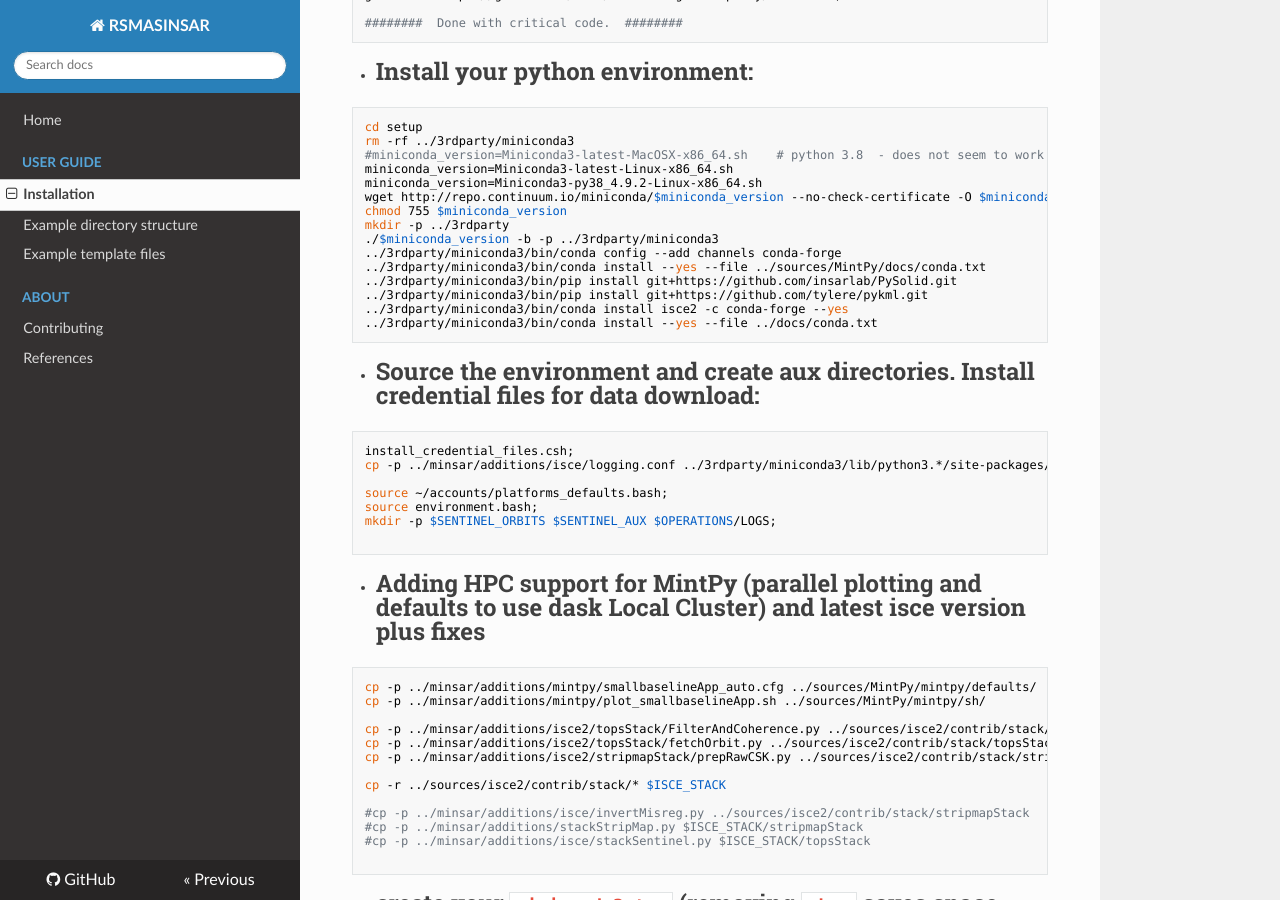
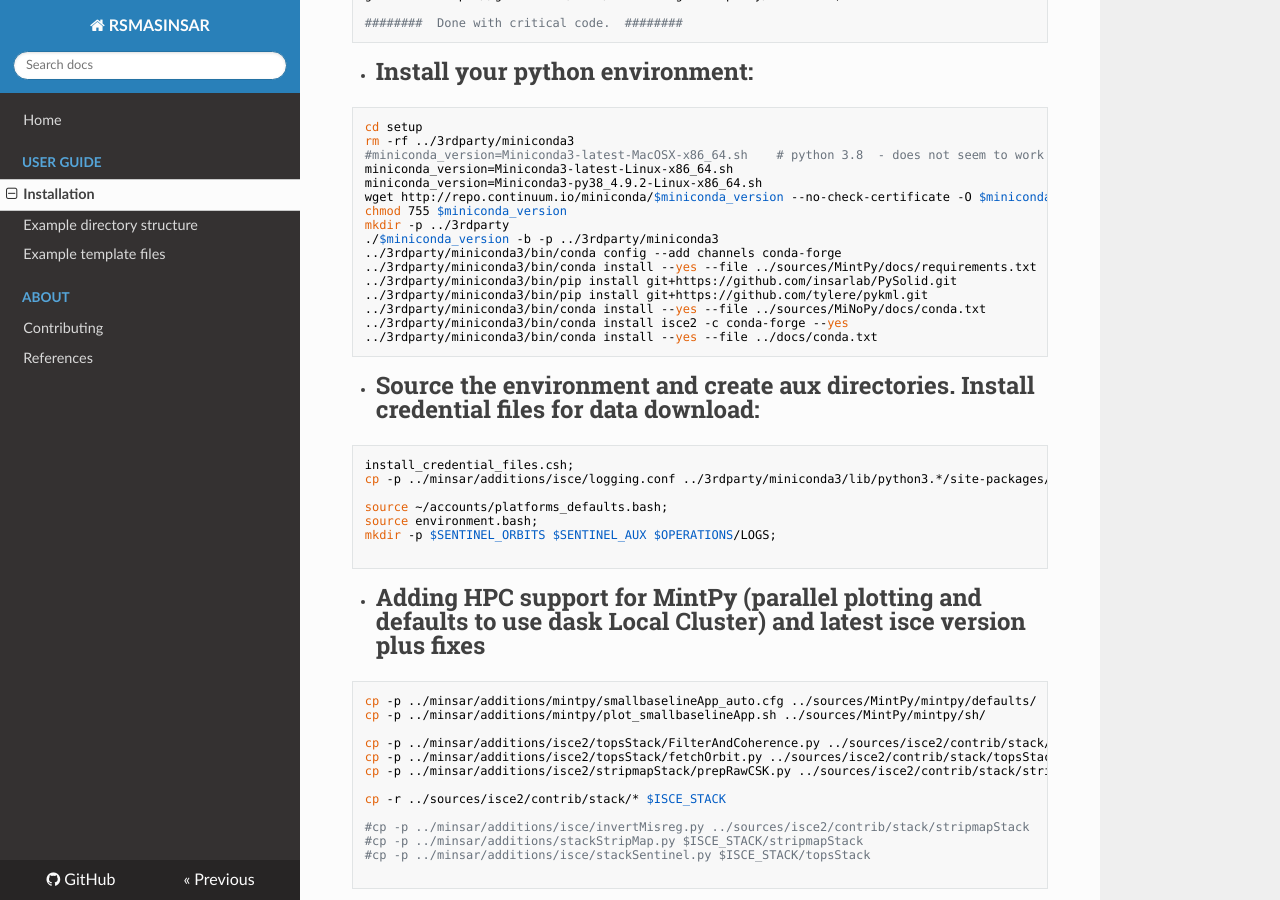
Before and after one commit to geodesymiami/rsmas_insar, an MkDocs documentation site: the page built from docs/installation.md, in a window 1280 px wide and 900 px high, scrolled down 789 px. Built offline with MkDocs 1.6.1, drawn with Linux system fonts in a browser that asks for light colours; nearby versions of some CDN libraries.

Commit message:
Update installation.md

````diff
--- a/docs/installation.md
+++ b/docs/installation.md
@@ -48,9 +48,10 @@
 mkdir -p ../3rdparty
 ./$miniconda_version -b -p ../3rdparty/miniconda3
 ../3rdparty/miniconda3/bin/conda config --add channels conda-forge
-../3rdparty/miniconda3/bin/conda install --yes --file ../sources/MintPy/docs/conda.txt
+../3rdparty/miniconda3/bin/conda install --yes --file ../sources/MintPy/docs/requirements.txt
 ../3rdparty/miniconda3/bin/pip install git+https://github.com/insarlab/PySolid.git
 ../3rdparty/miniconda3/bin/pip install git+https://github.com/tylere/pykml.git
+../3rdparty/miniconda3/bin/conda install --yes --file ../sources/MiNoPy/docs/conda.txt
 ../3rdparty/miniconda3/bin/conda install isce2 -c conda-forge --yes
 ../3rdparty/miniconda3/bin/conda install --yes --file ../docs/conda.txt
 ```
````
